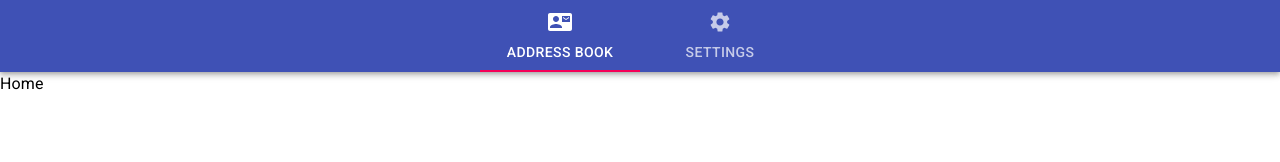
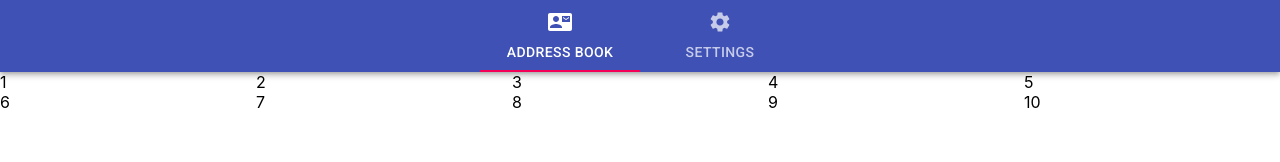
Before and after one commit to mleimer/address-book, a React (Create React App) app: page / in a window 1280 px wide. Shown: the top 162 px of the page. Built offline with nearby package versions, Linux system fonts and the light colour scheme.

Commit message:
feat: add basic AddressBook with sample grid

```diff
--- a/src/App.js
+++ b/src/App.js
@@ -2,6 +2,7 @@ import React from "react";
 import {BrowserRouter as Router, Route, Switch} from "react-router-dom";
 import Typography from "@material-ui/core/Typography";
 import NavBar from "./components/NavBar";
+import AddressBook from "./features/AddressBook";
 
 function App() {
     return (
@@ -13,7 +14,7 @@ function App() {
                         <Typography component="h2">Settings</Typography>
                     </Route>
                     <Route path="/">
-                        <Typography component="h2">Home</Typography>
+                        <AddressBook/>
                     </Route>
                 </Switch>
             </div>
--- /dev/null
+++ b/src/features/AddressBook/AddressBook.js
@@ -0,0 +1,36 @@
+import React from 'react';
+import Grid from "@material-ui/core/Grid";
+import {makeStyles} from "@material-ui/core/styles";
+
+const useStyles = makeStyles(() => ({
+    container: {
+        display: 'grid',
+        gridTemplateColumns: 'repeat(auto-fill, minmax(250px, 1fr))'
+    },
+}));
+
+function AddressBook() {
+
+    const classes = useStyles();
+
+    return (
+        <Grid container className={classes.container} data-testid="address-book">
+            <Grid item>1</Grid>
+            <Grid item>2</Grid>
+            <Grid item>3</Grid>
+            <Grid item>4</Grid>
+            <Grid item>5</Grid>
+            <Grid item>6</Grid>
+            <Grid item>7</Grid>
+            <Grid item>8</Grid>
+            <Grid item>9</Grid>
+            <Grid item>10</Grid>
+        </Grid>
+    )
+}
+
+AddressBook.propTypes = {};
+
+AddressBook.defaultProps = {};
+
+export default AddressBook;
--- /dev/null
+++ b/src/features/AddressBook/index.js
@@ -0,0 +1,3 @@
+import AddressBook from './AddressBook';
+
+export default AddressBook;
```
Also changed, not shown: 1 other file (tests, documents, lock files or other folders).
